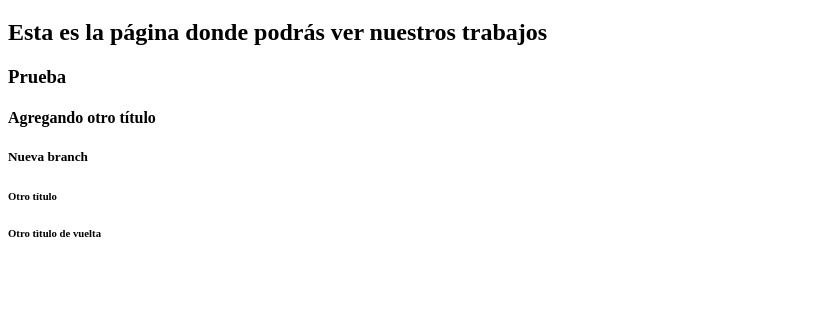
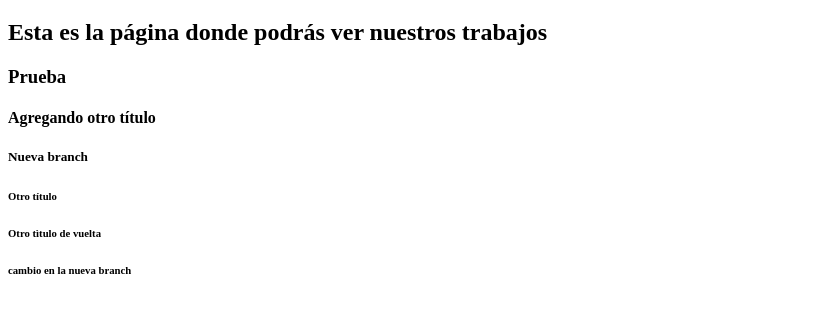
Before and after one commit to nmunin/pagina-web, a plain HTML site: page index.html in a window 1280 px wide. Shown: the part 61-374 px from the top of the page, without its empty margins (0-836 px from the left). Drawn offline with Linux system fonts and the light colour scheme.

Commit message:
cambio en la nueva branch

```diff
--- a/index.html
+++ b/index.html
@@ -12,5 +12,6 @@
     <h5>Nueva branch</h5>
     <h6>Otro título</h6>
     <h6>Otro tìtulo de vuelta</h6>
+    <h6>cambio en la nueva branch</h6>
 </body>
 </html>
```
